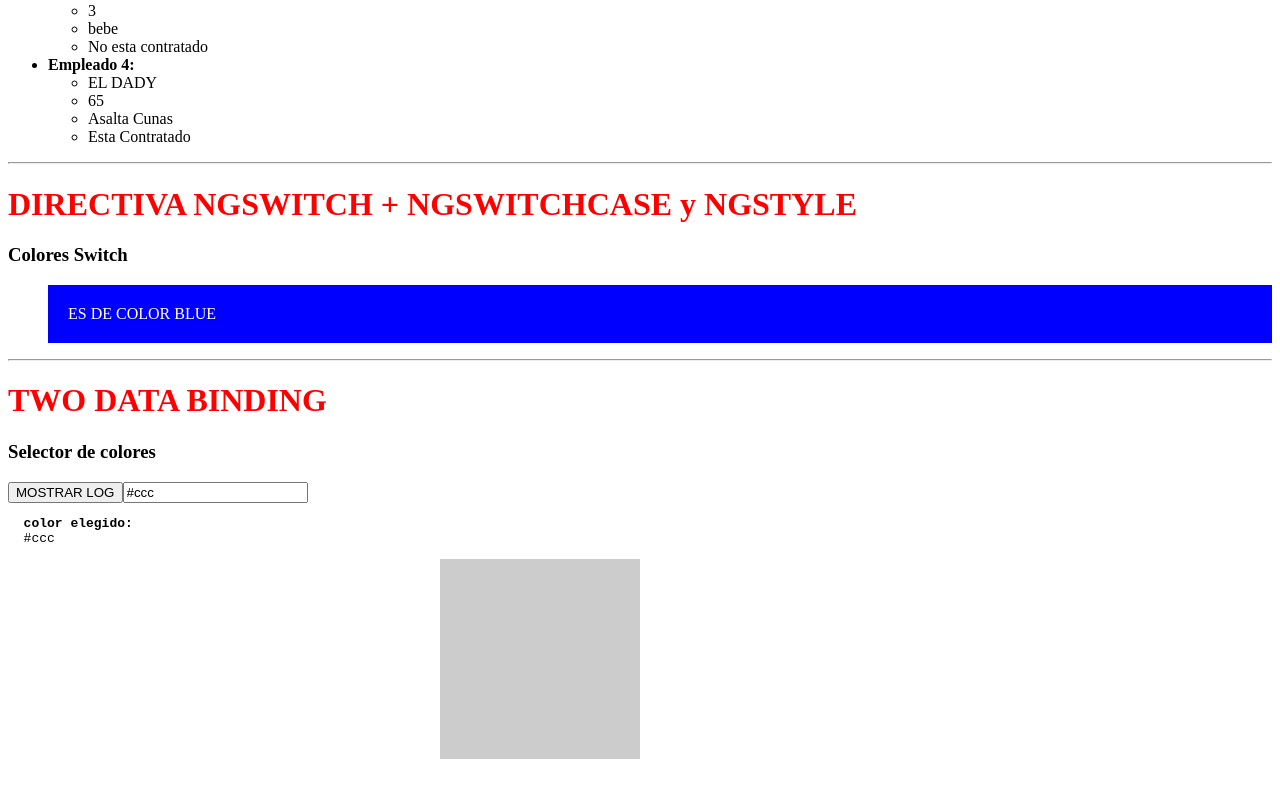
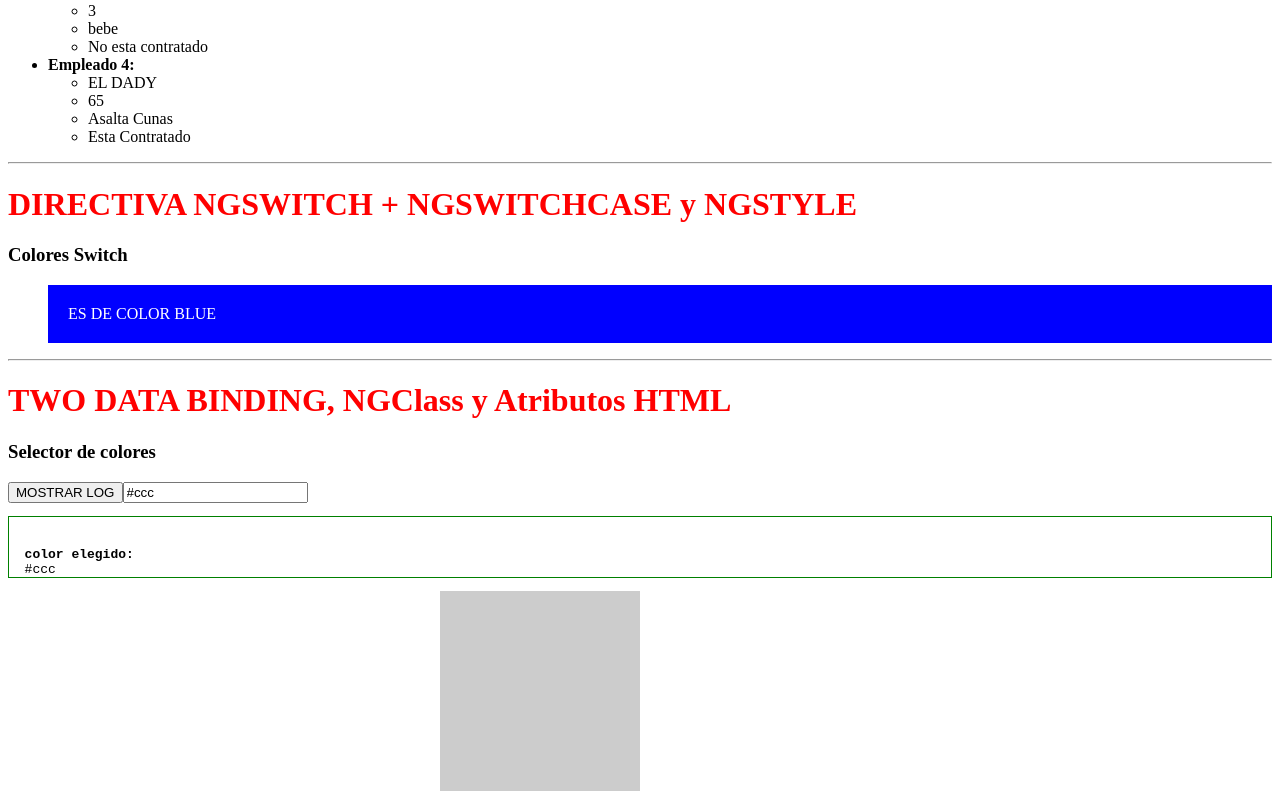
Before and after one commit to AlbertMontagutCasero/angular-notes, an Angular app: page / in a window 1280 px wide. Shown: the part 649-1448 px from the top of the page. Before the commit the page ends 1416 px from the top, so only its background shows below. Built offline with nearby package versions, Linux system fonts and the light colour scheme.

Commit message:
Adding Some class to global css and implementing to directivas component dynamically

```diff
--- a/src/app/directivas/directivas.component.html
+++ b/src/app/directivas/directivas.component.html
@@ -66,11 +66,21 @@
   </li>
 </ul>
 <hr>
-<h1>TWO DATA BINDING</h1>
+<h1>TWO DATA BINDING, NGClass y Atributos HTML </h1>
 <h3>Selector de colores</h3>
 <button (click)="logColorSelected()"> MOSTRAR LOG</button>
 <input type="text" [(ngModel)]="colorSeleccionado"/> <!-- permite vincular un atributo del componente con el texto introducido en el input -->
-<pre>
+<pre
+  [style.border] = "colorSeleccionado == 'red' ? '5px solid black'  : '1px solid green'"
+  [class.fondoAzul] = "colorSeleccionado == 'blue'"
+  [ngClass]="['letraGrande']"
+  [ngClass] = "{
+    fondoAmarillo : colorSeleccionado == 'yellow',
+    fondoVerde : colorSeleccionado == 'green'
+
+  }"
+> <!-- Utilizamos los atributos html -->
+
   <strong>color elegido:</strong>
   {{colorSeleccionado}}</pre>
 <div [ngStyle]="{
--- a/src/styles.css
+++ b/src/styles.css
@@ -1 +1,14 @@
 /* You can add global styles to this file, and also import other style files */
+.fondoAzul{
+  background-color : lightblue !important;
+}
+
+.fondoAmarillo{
+  background-color : lightyellow !important;
+}
+
+.fondoVerde {
+  background-color : lightgreen !important;
+}
+
+.letraGrande { font-size: 20px }
```
